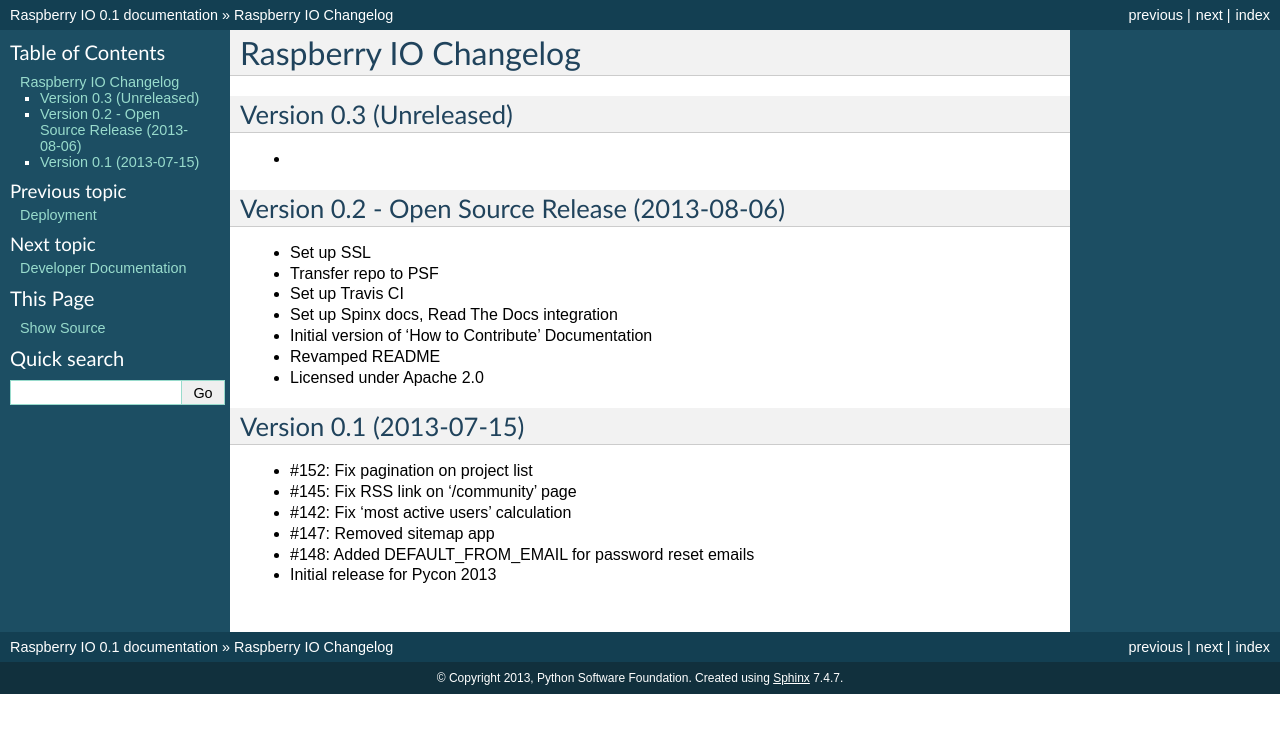
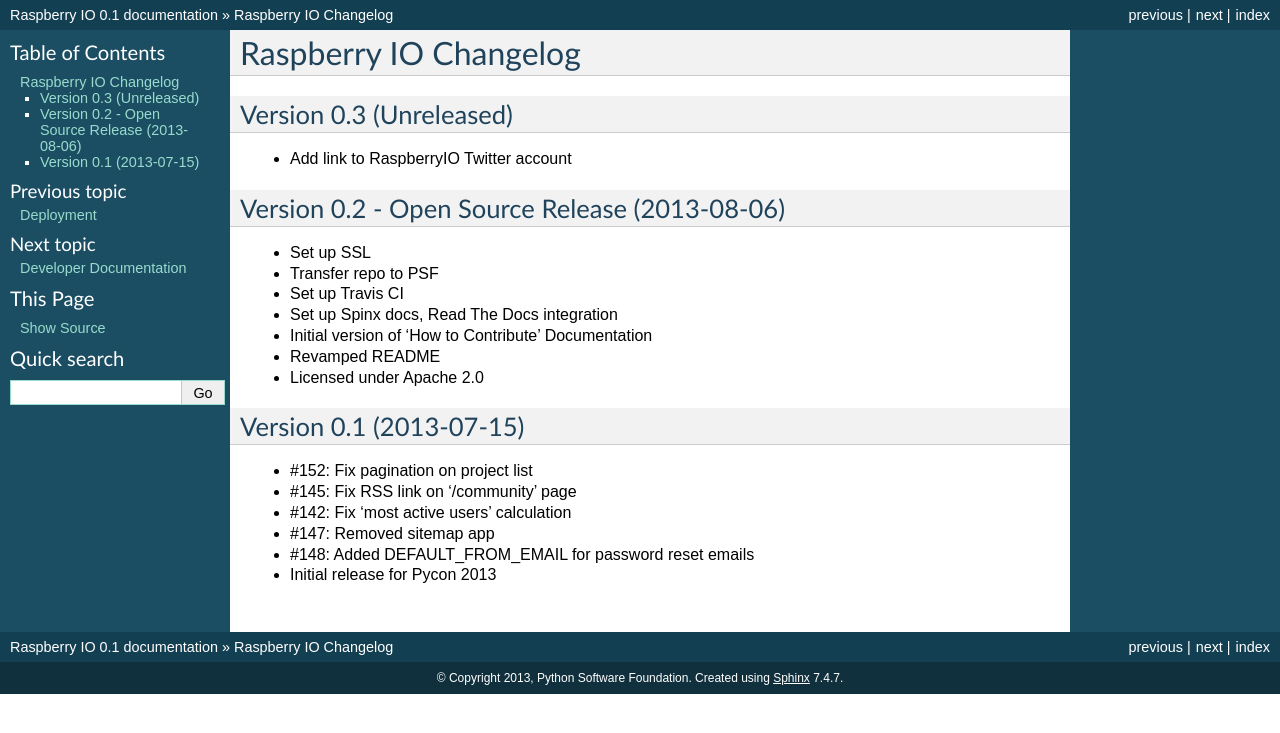
Before and after one commit to python/raspberryio, a Sphinx documentation site: the page built from docs/CHANGELOG.rst, in a window 1280 px wide. Shown: the top 733 px of the page. Built offline with Sphinx 7.4.7, drawn with Linux system fonts in a browser that asks for light colours.

Commit message:
Update changelog

```diff
--- a/docs/CHANGELOG.rst
+++ b/docs/CHANGELOG.rst
@@ -4,7 +4,7 @@
 Version 0.3 (Unreleased)
 ------------------------
 
-*
+* Add link to RaspberryIO Twitter account
 
 
 Version 0.2 - Open Source Release (2013-08-06)
```
